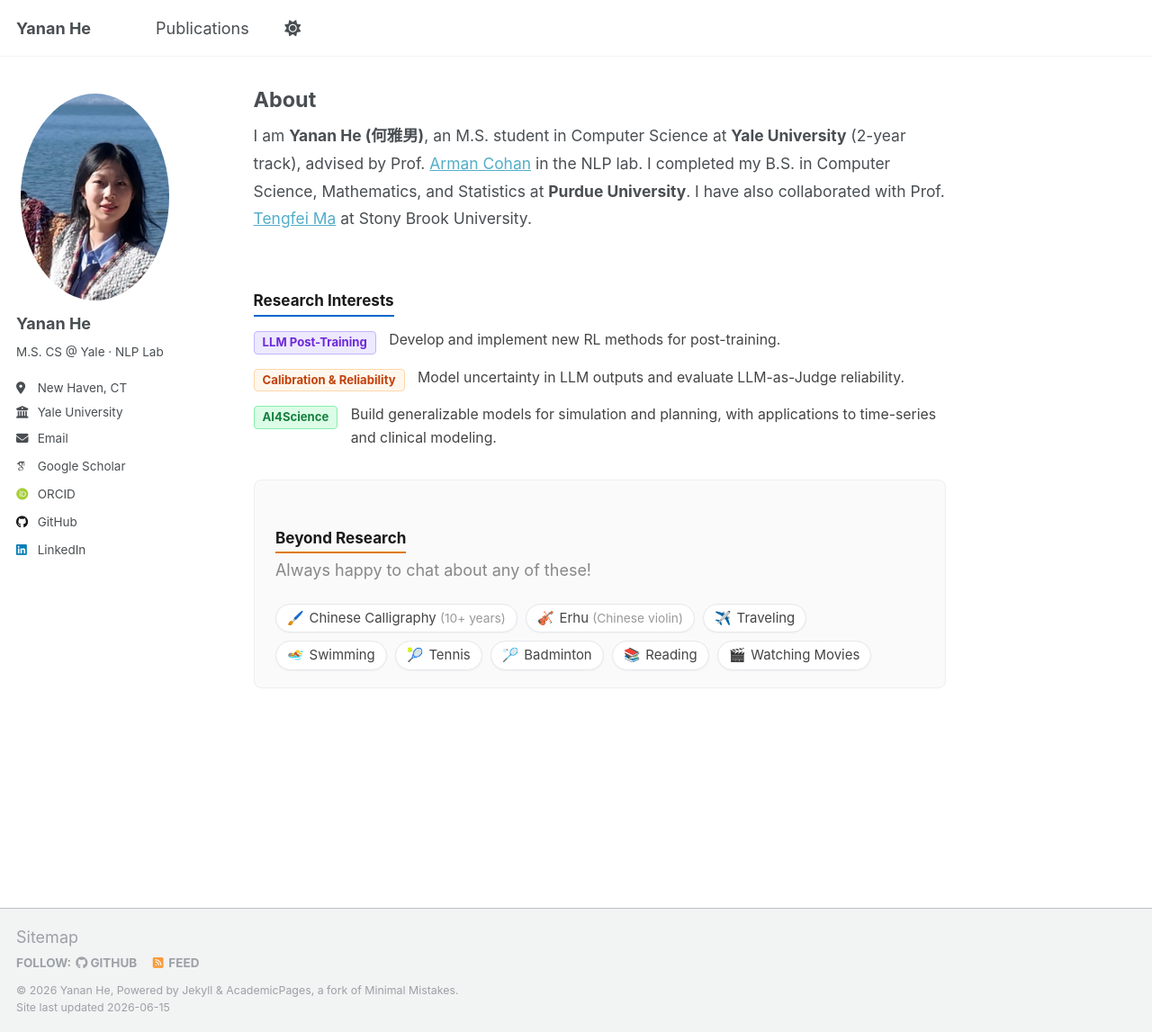
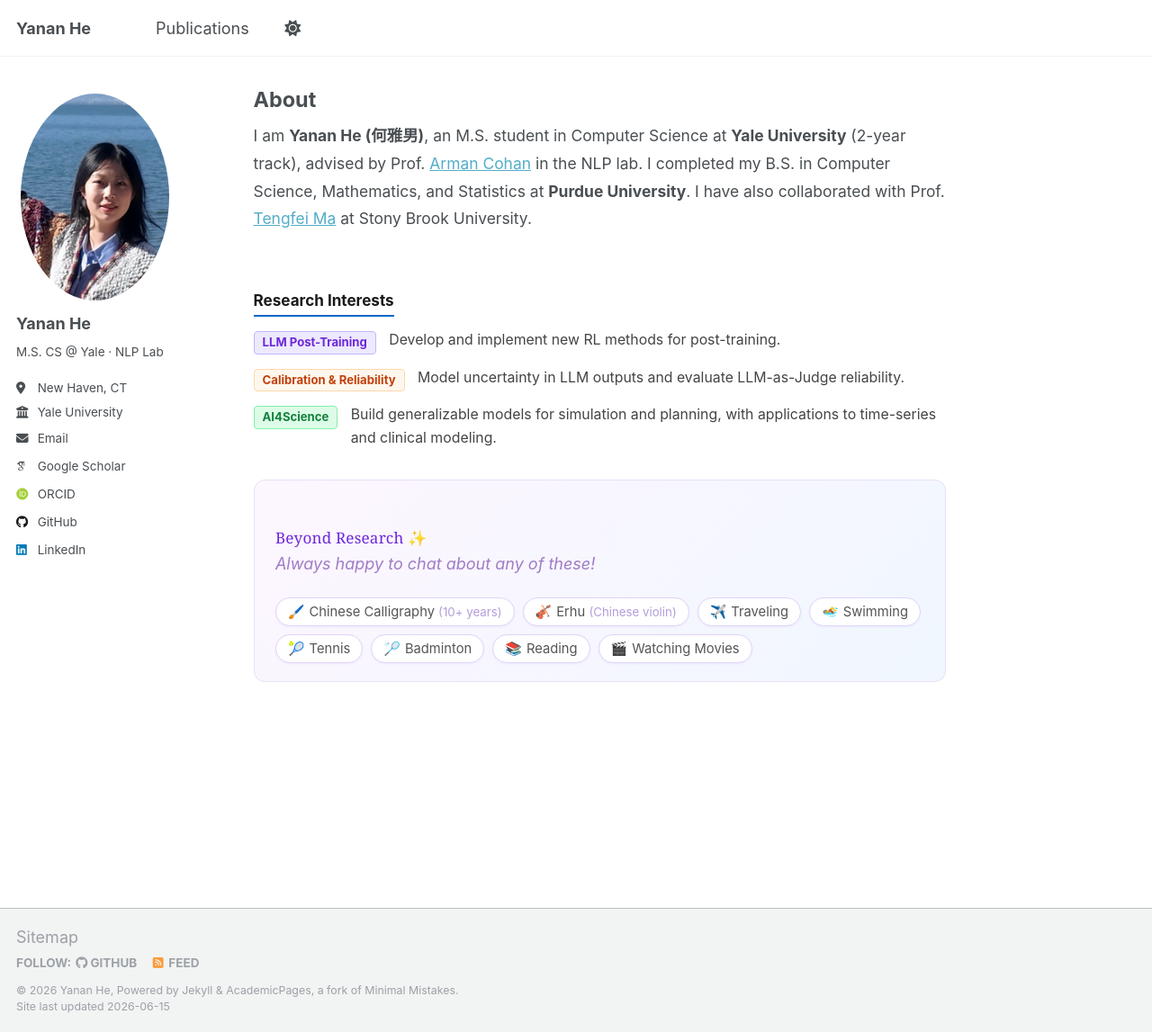
Before and after one commit to Echoo113/Echoo113.github.io, a Jekyll site: the page built from _pages/about.md, in a window 1280 px wide and 1147 px high. Shown: the whole window at 90% size. Built offline with Jekyll 4.4.1, drawn with Linux system fonts in a browser that asks for light colours; some web fonts are replaced.

Commit message:
Restyle hobbies section: cute purple gradient, no bold, smaller pub-note
Co-Authored-By: Claude Sonnet 4.6 <noreply@anthropic.com>

```diff
--- a/_pages/about.md
+++ b/_pages/about.md
@@ -32,7 +32,7 @@ redirect_from:
 </div>
 
 <div class="about-hobbies">
-<h3>Beyond Research</h3>
+<h3>Beyond Research ✨</h3>
 <p class="hobby-intro">Always happy to chat about any of these!</p>
 <div class="hobby-grid">
   <div class="hobby-item">🖌️ <span>Chinese Calligraphy <em>(10+ years)</em></span></div>
--- a/assets/css/custom.css
+++ b/assets/css/custom.css
@@ -59,8 +59,8 @@
 
 .pub-note {
   margin-top: 0.4em;
-  font-size: 0.68em;
-  color: #aaa;
+  font-size: 0.62em;
+  color: #bbb;
   display: flex;
   gap: 1em;
 }
@@ -245,25 +245,28 @@
 .about-hobbies {
   margin-top: 1.8em;
   padding: 1.1em 1.3em;
-  background: #fafafa;
-  border: 1px solid #eee;
-  border-radius: 8px;
+  background: linear-gradient(135deg, #fdf6ff 0%, #f0f7ff 100%);
+  border: 1px solid #e8dff5;
+  border-radius: 12px;
 }
 
 .about-hobbies h3 {
   font-size: 0.95em;
-  font-weight: 700;
-  color: #1a1a1a;
+  font-weight: 500;
+  color: #6d28d9;
   margin-bottom: 0.3em;
-  border-bottom: 2px solid #e07b00;
-  padding-bottom: 0.3em;
+  border-bottom: none;
+  padding-bottom: 0;
   display: inline-block;
+  font-family: 'Georgia', serif;
+  letter-spacing: 0.01em;
 }
 
 .hobby-intro {
-  font-size: 0.83em;
-  color: #888;
-  margin: 0.3em 0 0.9em 0;
+  font-size: 0.82em;
+  color: #a07cc5;
+  margin: 0.2em 0 0.9em 0;
+  font-style: italic;
 }
 
 .hobby-grid {
@@ -275,20 +278,21 @@
 .hobby-item {
   display: flex;
   align-items: center;
-  gap: 0.4em;
-  font-size: 0.83em;
-  color: #444;
+  gap: 0.35em;
+  font-size: 0.82em;
+  font-weight: 400;
+  color: #555;
   background: #fff;
-  border: 1px solid #e5e7eb;
+  border: 1px solid #e0d4f7;
   border-radius: 20px;
-  padding: 4px 12px;
-  box-shadow: 0 1px 2px rgba(0,0,0,0.04);
+  padding: 4px 13px;
+  box-shadow: 0 1px 3px rgba(109,40,217,0.06);
 }
 
 .hobby-item em {
-  color: #999;
+  color: #b39ddb;
   font-style: normal;
-  font-size: 0.92em;
+  font-size: 0.9em;
 }
 
 /* Page title */
```
